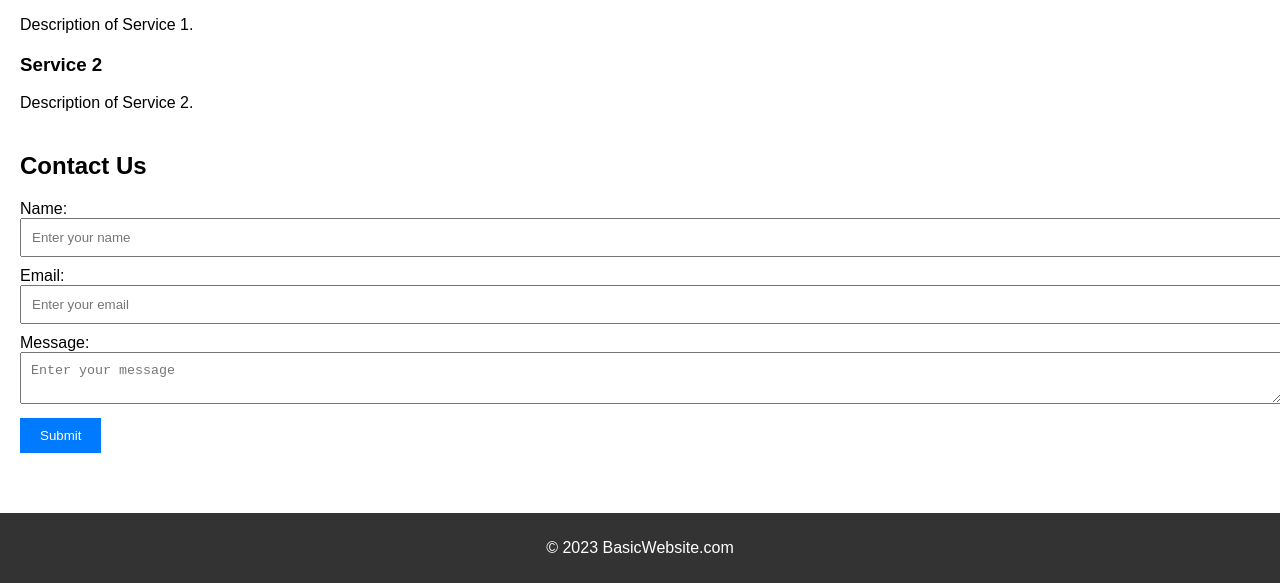
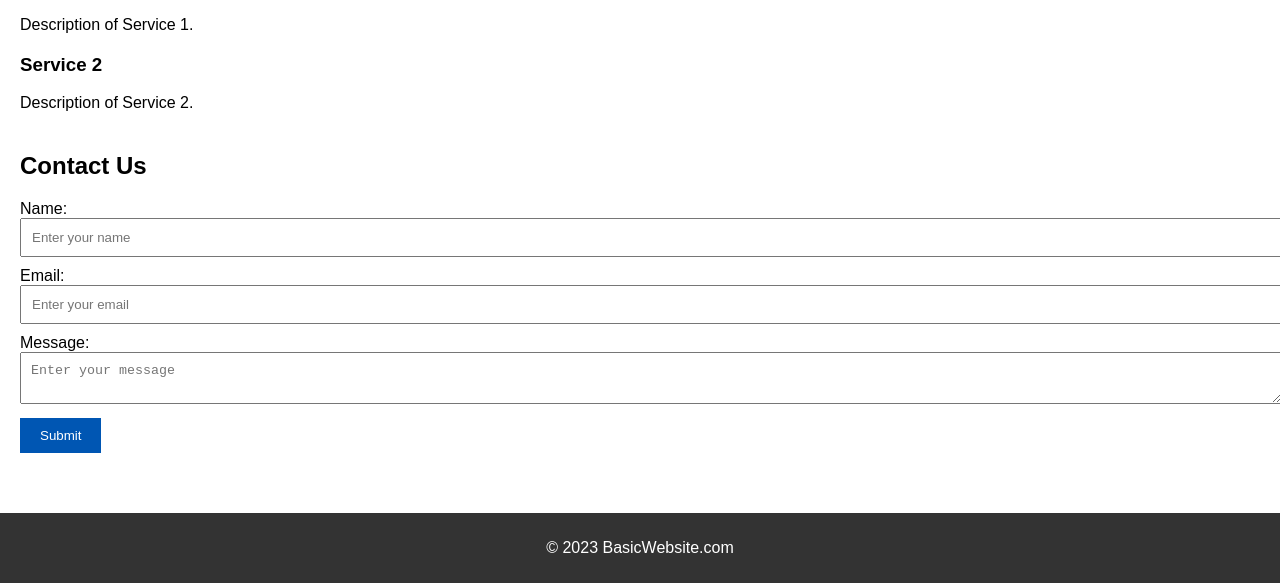
Before and after one commit to ritish-20/ritish-20.github.io, a plain HTML site: page index.html in a window 1280 px wide. Shown: the part 1164-1747 px from the top of the page. Drawn offline with Linux system fonts and the light colour scheme.

Commit message:
Update index.html

```diff
--- a/index.html
+++ b/index.html
@@ -75,6 +75,20 @@
       background-color: #0056b3; /* Adjusted background color for better contrast */
     }
 
+    .submit-button {
+      padding: 10px 20px;
+      background-color: #007bff;
+      color: #fff;
+      border: none;
+      cursor: pointer;
+    }
+
+/* Adjusted style for better contrast */
+     .submit-button {
+       background-color: #0056b3; /* Adjusted background color for better contrast */
+    }
+
+
 
     .video-container iframe {
       position: absolute;
@@ -148,7 +162,7 @@
         <label for="message">Message:</label>
         <textarea id="message" name="message" placeholder="Enter your message"></textarea>
 
-        <button type="submit">Submit</button>
+        <button type="submit" class="submit-button">Submit</button>
       </form>
     </section>
   </main>
```
